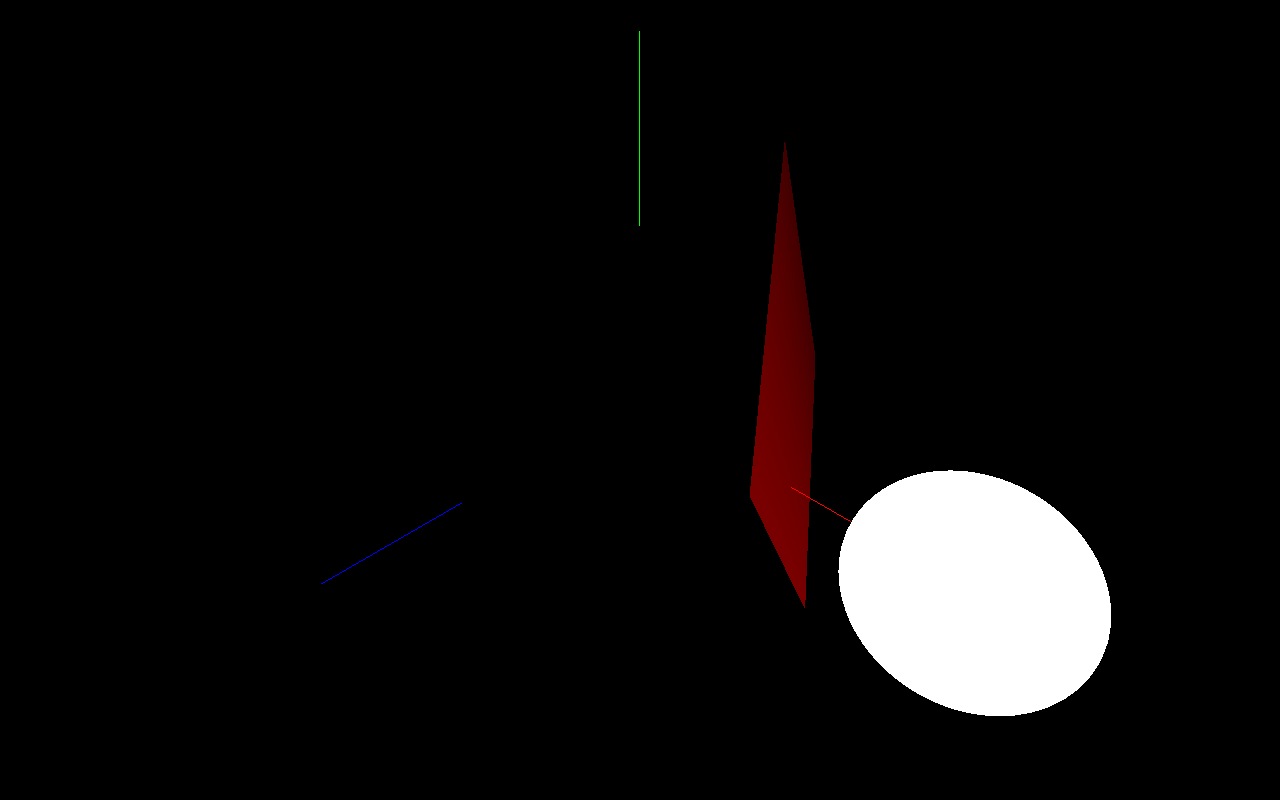
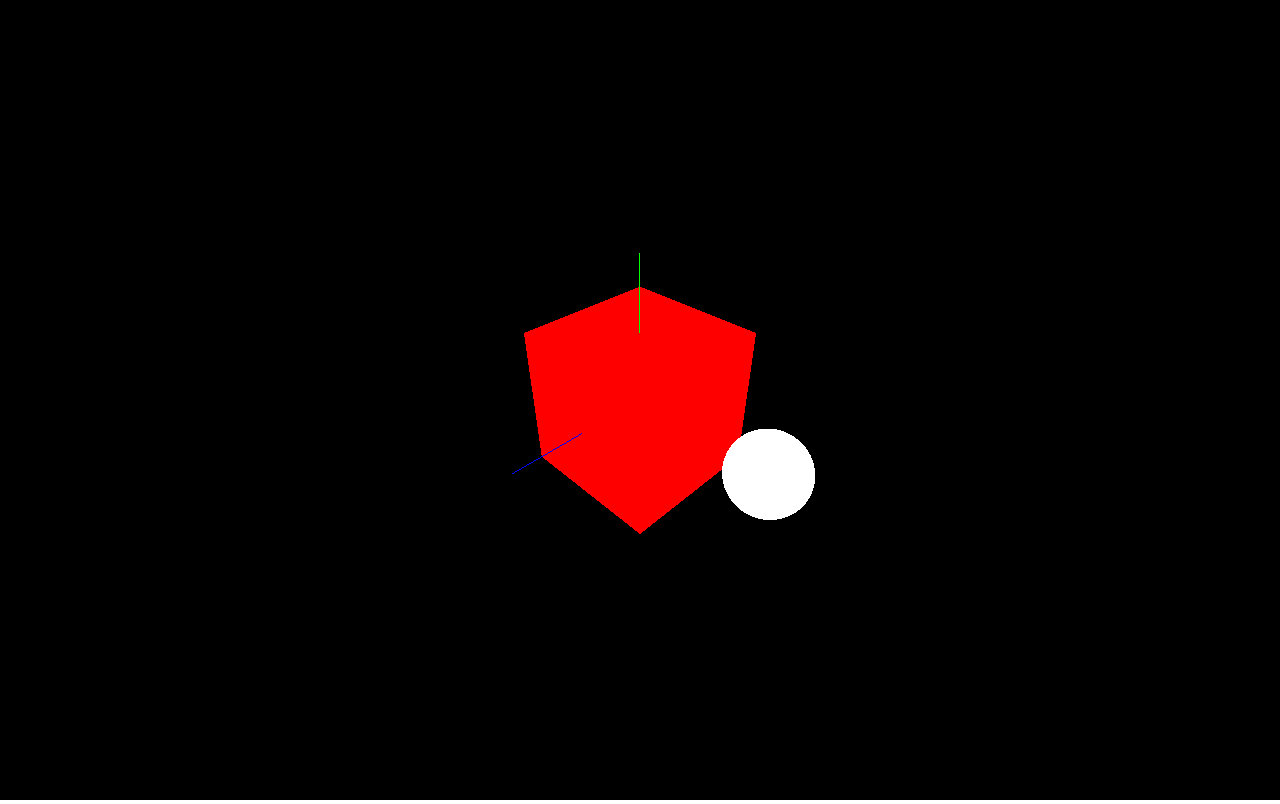
Before and after one commit to JonButty/webgl-projects, a plain HTML site: page phong/index.html in a window 1280 px wide. Drawn offline with Linux system fonts and the light colour scheme; animation ran at ten frames a second.

Commit message:
added custom shaders and passed in uniforms and attributes (three.js : 36726)

```diff
--- a/phong/index.html
+++ b/phong/index.html
@@ -12,6 +12,26 @@
     <canvas id="glCanvas" style="border: none;" width="100%" height="100%"></canvas>
     -->
     <script src="javascripts/three.js"></script>
+    <script type="x-shader/x-fragment" id="fragmentShader">
+
+      uniform vec3 myColor;
+
+      void main(void) {
+        gl_FragColor = vec4 ( myColor, 1.0 );
+      }
+
+    </script>
+    <script type="x-shader/x-vertex" id="vertexShader">
+
+      uniform mat4 modelToWorldMtx;
+      uniform mat4 worldToViewMtx;
+      uniform mat4 viewToProjectionMtx;
+
+      void main(void) {
+        gl_Position = viewToProjectionMtx * worldToViewMtx * modelToWorldMtx * vec4(position, 1.0);
+      }
+
+    </script>
     <script src="javascripts/phong.js"></script>
   </body>
 </html>
--- a/phong/javascripts/phong.js
+++ b/phong/javascripts/phong.js
@@ -1,9 +1,18 @@
 var scene;
 var camera;
 var renderer;
+
+var phongMaterial;
+
 var cubeMesh;
 var pointLightMesh;
 var pointLight;
+
+var modelToWorldMatrix;
+var worldToViewMatrix;
+var viewToProjectionMatrix;
+
+var cubeGeometry;
 
 function addPointLight () {
 
@@ -23,9 +32,10 @@ function initCamera () {
 
   camera = new THREE.PerspectiveCamera ( 75, window.innerWidth/window.innerHeight, 0.1, 1000 );
 
-  camera.position.set ( 1,1,1 );
+  camera.position.set ( 2,2,2 );
   camera.up = new THREE.Vector3 ( -1, 1,-1 );
   camera.lookAt ( new THREE.Vector3 ( 0, 0,0 ));
+  camera.updateMatrixWorld ( true );
 }
 
 function initThreeJS () {
@@ -46,10 +56,35 @@ function initScene () {
 
   initThreeJS ();
   initCamera ();
+  initShader ();
   renderAxis ();
   renderCube ();
   addPointLight ();
   renderPointLight ();
+}
+
+function initShader () {
+
+  modelToWorldMatrix = new THREE.Matrix4 ();
+  worldToViewMatrix = camera.matrixWorldInverse;
+  viewToProjectionMatrix = camera.projectionMatrix;
+//debugger;
+  //cube.computeVertexNormals ();
+  cubeGeometry = new THREE.BoxBufferGeometry  ( 1, 1, 1 );
+
+  // Uniforms
+  var uniforms = {
+    myColor: { type: "c", value: new THREE.Color( 0xff0000 ) },
+    modelToWorldMtx: { type: 'm4', value: modelToWorldMatrix },
+    worldToViewMtx: { type: 'm4', value: worldToViewMatrix },
+    viewToProjectionMtx: { type: 'm4', value: viewToProjectionMatrix },
+  };
+
+  phongMaterial = new THREE.ShaderMaterial ({
+    uniforms: uniforms,
+    vertexShader: document.getElementById ( 'vertexShader' ).textContent,
+    fragmentShader: document.getElementById ( 'fragmentShader' ).textContent
+  });
 }
 
 function renderAxis () {
@@ -76,9 +111,10 @@ function renderAxis () {
 
 function renderCube () {
 
-  var geometry = new THREE.BoxGeometry ( 1, 1, 1 );
   var material = new THREE.MeshLambertMaterial ({ color: 0xCC0000 });
-  cubeMesh = new THREE.Mesh ( geometry, material );
+  //cubeMesh = new THREE.Mesh ( cubeGeometry, material );
+  cubeMesh = new THREE.Mesh ( cubeGeometry, phongMaterial );
+  //cubeMesh = new THREE.Mesh ( cubeGeometry, material );
   scene.add ( cubeMesh );
 }
 
```
